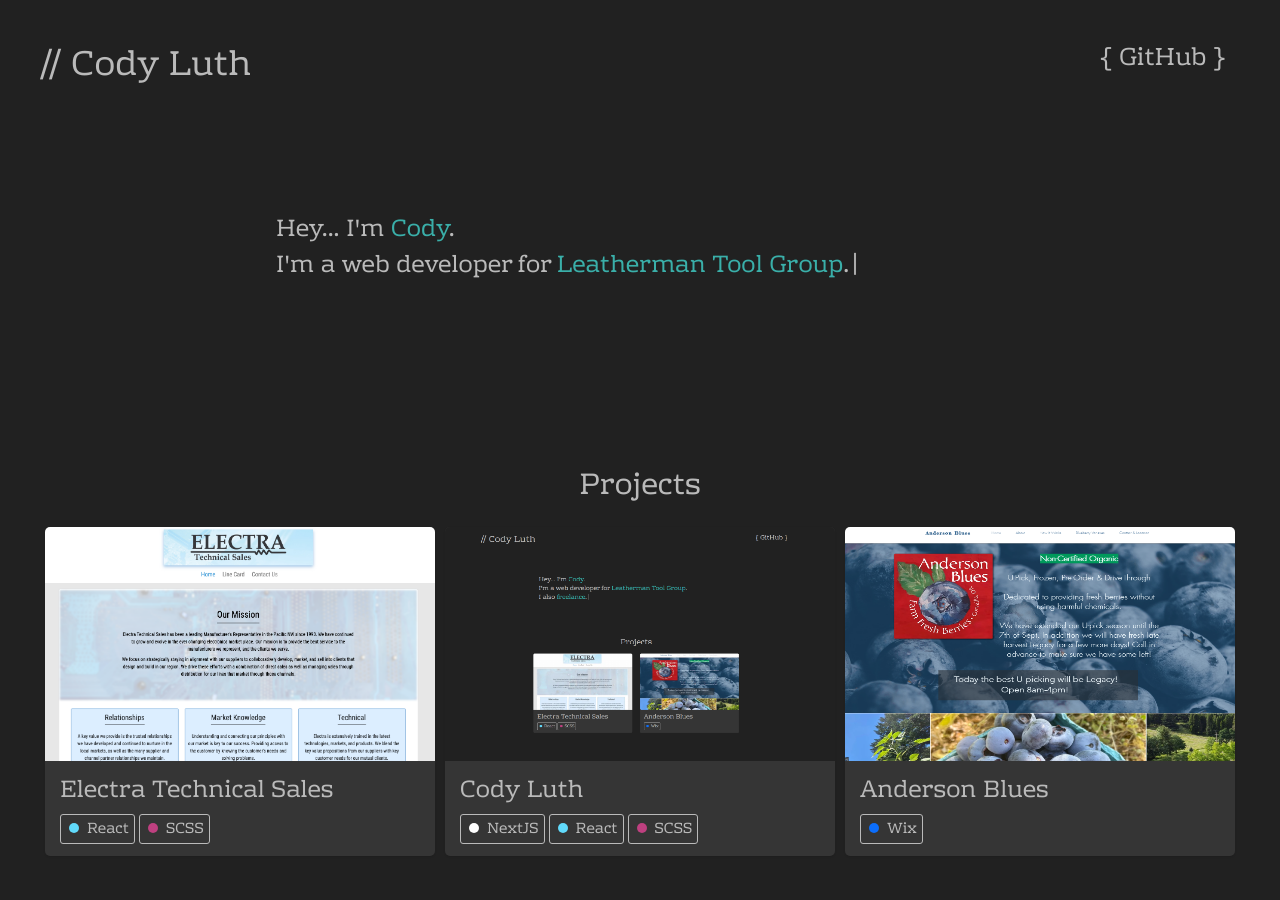
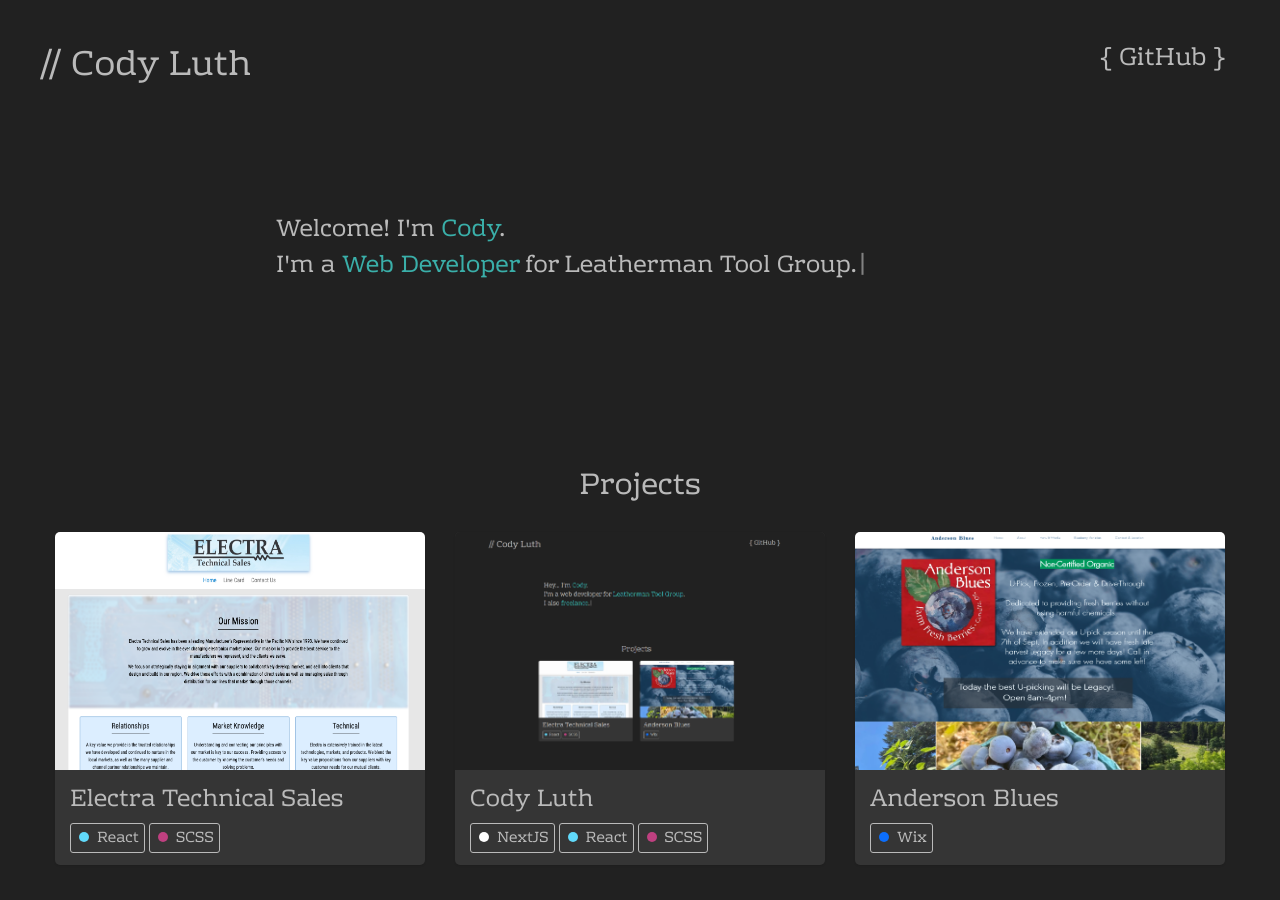
Before and after one commit to luthcody/codyluth, a Next.js app: page / in a window 1280 px wide. Built offline with nearby package versions, Linux system fonts and the light colour scheme.

Commit message:
Updated SEO & Bootstrap

```diff
--- a/components/layout.js
+++ b/components/layout.js
@@ -8,6 +8,7 @@
       <Head>
         <title>Cody Luth</title>
         <meta name="description" content="I'm a web developer who specializes in React-Based applications (like NextJS). I also develop all-in-one solutions like Wix." />
+        <meta name="keywords" content="Web Developer, Cody, Luth, React, NextJS, Javascript, Freelance" />
 
         // Google Tag Manager
         <script dangerouslySetInnerHTML={{ __html: `(function(w,d,s,l,i){w[l]=w[l]||[];w[l].push({'gtm.start':
--- a/components/layout.module.scss
+++ b/components/layout.module.scss
@@ -1,4 +1,4 @@
-@import '../variables.scss';
+@import '../static/variables.scss';
 
 .main {
   max-width: 1200px;
--- a/components/projectTile.js
+++ b/components/projectTile.js
@@ -18,7 +18,7 @@
     <Link href={'/project/' + project.id}>
       <a className={'col-12 col-md-4 ' + styles.projectCardContainer}>
       <div className={styles.projectCard}>
-            <Image src={project.thumbnailImage} className={styles.projectThumbnail} width={500} height={300} priority={true} />
+            <Image src={project.thumbnailImage} className={styles.projectThumbnail} width={775} height={500} priority={true} />
             <div className={styles.projectCardData}>
               {project.name}
             </div>
--- a/components/projectTile.module.scss
+++ b/components/projectTile.module.scss
@@ -1,7 +1,11 @@
-@import '../variables.scss';
+@import '../static/variables.scss';
 
 .projectCardContainer {
   padding: 10px 5px;
+
+  @include media-breakpoint-up(md) {
+    padding: 15px;
+  }
 }
 
 .projectCard {
--- a/pages/_app.js
+++ b/pages/_app.js
@@ -1,6 +1,6 @@
 import Layout from '../components/layout'
 import 'bootstrap/dist/css/bootstrap.min.css';
-import '../global.scss'
+import '../static/global.scss'
 
 export default function MyApp({ Component, pageProps }) {
   return (
--- a/pages/index.js
+++ b/pages/index.js
@@ -16,10 +16,10 @@
       break;
     default:
       return [
-        "Hey... ",
-        "Hey... I'm <span class='text-color-blue'>Cody</span>.",
-        "Hey... I'm <span class='text-color-blue'>Cody</span>.</br>I'm a web developer for <span class='text-color-blue'>Leatherman Tool Group</span>.",
-        "Hey... I'm <span class='text-color-blue'>Cody</span>.</br>I'm a web developer for <span class='text-color-blue'>Leatherman Tool Group</span>.</br>I also <span class='text-color-blue'>freelance</span>.",
+        "Welcome! ",
+        "Welcome! I'm <span class='text-color-blue'>Cody</span>.",
+        "Welcome! I'm <span class='text-color-blue'>Cody</span>.</br>I'm a <span class='text-color-blue'>Web Developer</span> for Leatherman Tool Group.",
+        "Welcome! I'm <span class='text-color-blue'>Cody</span>.</br>I'm a <span class='text-color-blue'>Web Developer</span> for Leatherman Tool Group.</br>I also <span class='text-color-blue'>Freelance</span>.",
       ]
   }
 }
--- a/pages/index.module.scss
+++ b/pages/index.module.scss
@@ -1,4 +1,4 @@
-@import '../variables.scss';
+@import '../static/variables.scss';
 
 .typed {
   min-height: 300px;
--- a/pages/project/[pid].js
+++ b/pages/project/[pid].js
@@ -19,7 +19,8 @@
   return (
     <div className="row">
       <Head>
-        <title>{'Cody Luth - ' + project.name}</title>
+        <title>{project.name + ' - Cody Luth'}</title>
+        <meta name="description" content={'Project Description: ' + project.description} />
       </Head>
       <div className="col-12 col-lg-6">
         <Image src={project.thumbnailImage} width={1200} height={700}/>
--- a/global.scss
+++ b/static/global.scss
@@ -1,3 +1,4 @@
+@import '../node_modules/bootstrap/scss/bootstrap';
 @import './variables.scss';
 
 #__next {
@@ -8,7 +9,7 @@
 
 @font-face {
   font-family: 'Rhodium Libre';
-  src: url('static/fonts/RhodiumLibre-Regular.ttf');
+  src: url('fonts/RhodiumLibre-Regular.ttf');
 }
 
 html,
--- a/variables.scss
+++ b/static/variables.scss
@@ -1,3 +1,7 @@
+@import "../node_modules/bootstrap/scss/mixins";
+@import "../node_modules/bootstrap/scss/functions";
+@import "../node_modules/bootstrap/scss/variables";
+
 $light-grey: #bababa;
 $dark-grey: #353535;
 $charcol: #212121;
```
Also changed, not shown: pages/404.js (added, +30 -0 lines).
